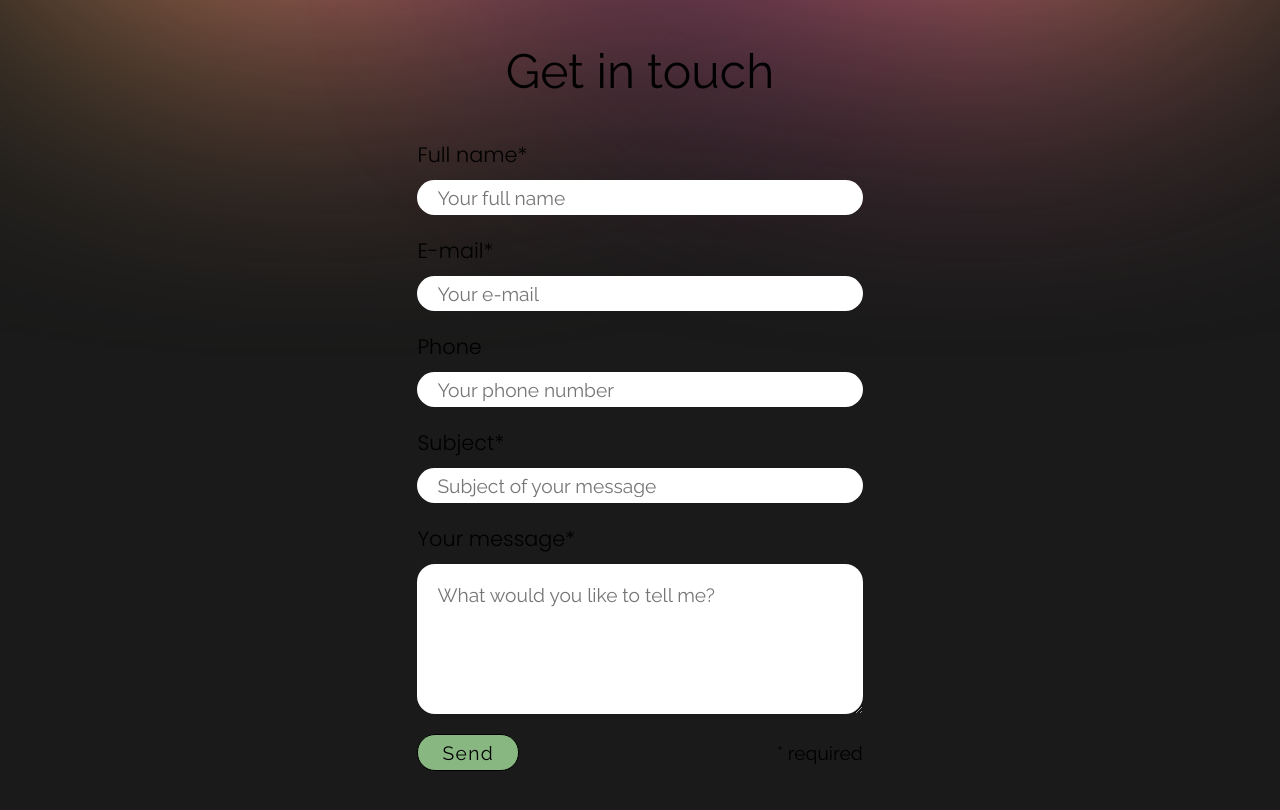
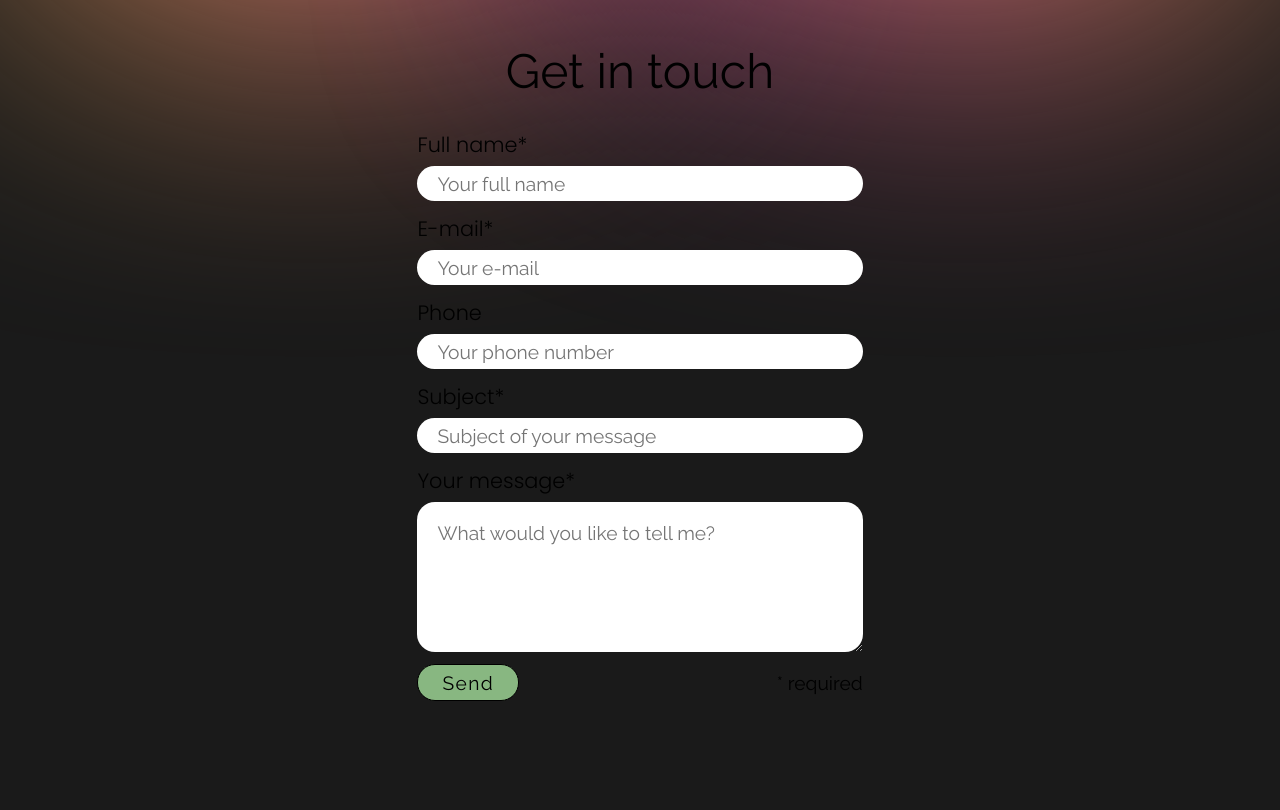
Before and after one commit to michaelamitr/personal-web-nextjs, a Next.js app: page / in a window 1280 px wide. Shown: the part 800-1610 px from the top of the page. Built offline with nearby package versions, Linux system fonts and the light colour scheme.

Commit message:
contact form styles improvements

```diff
--- a/src/components/ContactForm/contactForm.module.css
+++ b/src/components/ContactForm/contactForm.module.css
@@ -12,14 +12,14 @@
 }
 
 .legend {
-  margin-bottom: 40px;
+  margin-bottom: 30px;
 }
 
 .form_line {
   display: flex;
   flex-direction: column;
-  gap: 10px;
-  margin-bottom: 20px;
+  gap: 6px;
+  margin-bottom: 12px;
 }
 
 .label {
@@ -38,6 +38,7 @@
   padding: 0 20px;
   font-size: 1.2rem;
   font-family: var(--font-raleway);
+  font-variant-numeric: lining-nums;
 }
 
 .textarea {
@@ -47,6 +48,7 @@
   font-size: 1.2rem;
   width: 100%;
   font-family: var(--font-raleway);
+  font-variant-numeric: lining-nums;
 }
 
 .controls_container {
```
